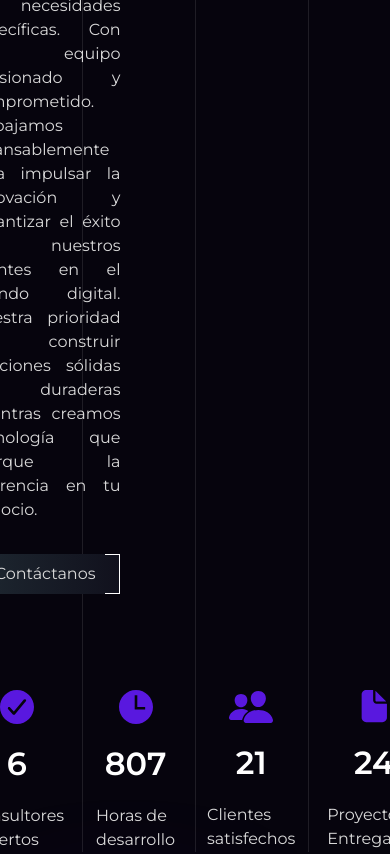
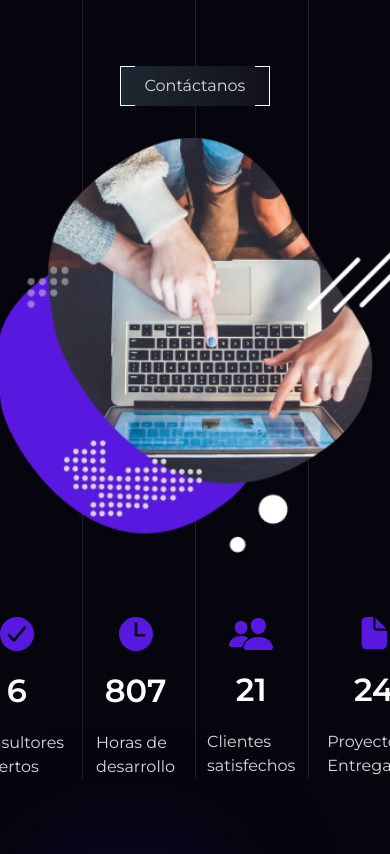
Before and after one commit to francisco-JGC/newnic.tech, a Next.js app: page / in a window 390 px wide. Shown: the part 5440-6294 px from the top of the page. Built offline with nearby package versions, Linux system fonts and the light colour scheme.

Commit message:
Improve lazy loading for images in About component

```diff
--- a/src/app/components/About/index.scss
+++ b/src/app/components/About/index.scss
@@ -8,12 +8,19 @@
   flex-wrap: wrap;
   gap: 4em;
 
-  &__info,
-  &__img {
-    width: calc(50% - 5em);
+  &__info {
+    display: flex;
+    gap: 2em;
+    text-align: justify;
+    justify-content: space-between;
+
+    .about-content__text,
+    .about-content__img {
+      width: calc(50% - 5em);
+    }
   }
 
-  &__info {
+  .about-content__text {
     display: flex;
     flex-direction: column;
     gap: 2em;
@@ -30,7 +37,7 @@
     }
   }
 
-  &__img {
+  .about-content__img {
     display: flex;
     justify-content: flex-end;
     position: relative;
@@ -74,3 +81,22 @@
     }
   }
 }
+
+@media only screen and (max-width: 950px) {
+  .about-content {
+    &__info {
+      flex-direction: column;
+      gap: 2em;
+
+      .about-content__text,
+      .about-content__img {
+        width: 100%;
+        align-items: center;
+      }
+    }
+
+    .about-content__img {
+      justify-content: center;
+    }
+  }
+}
```
